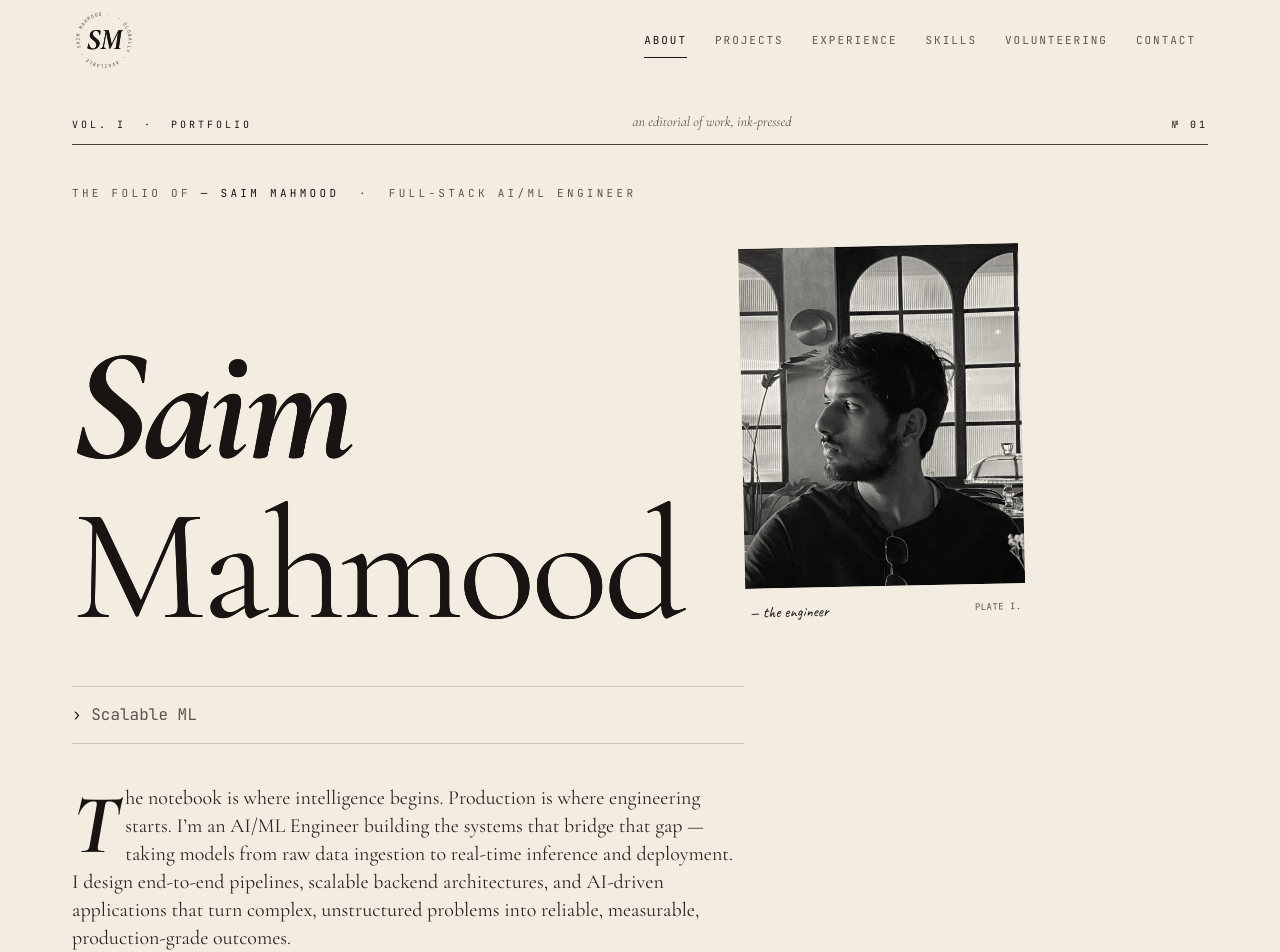
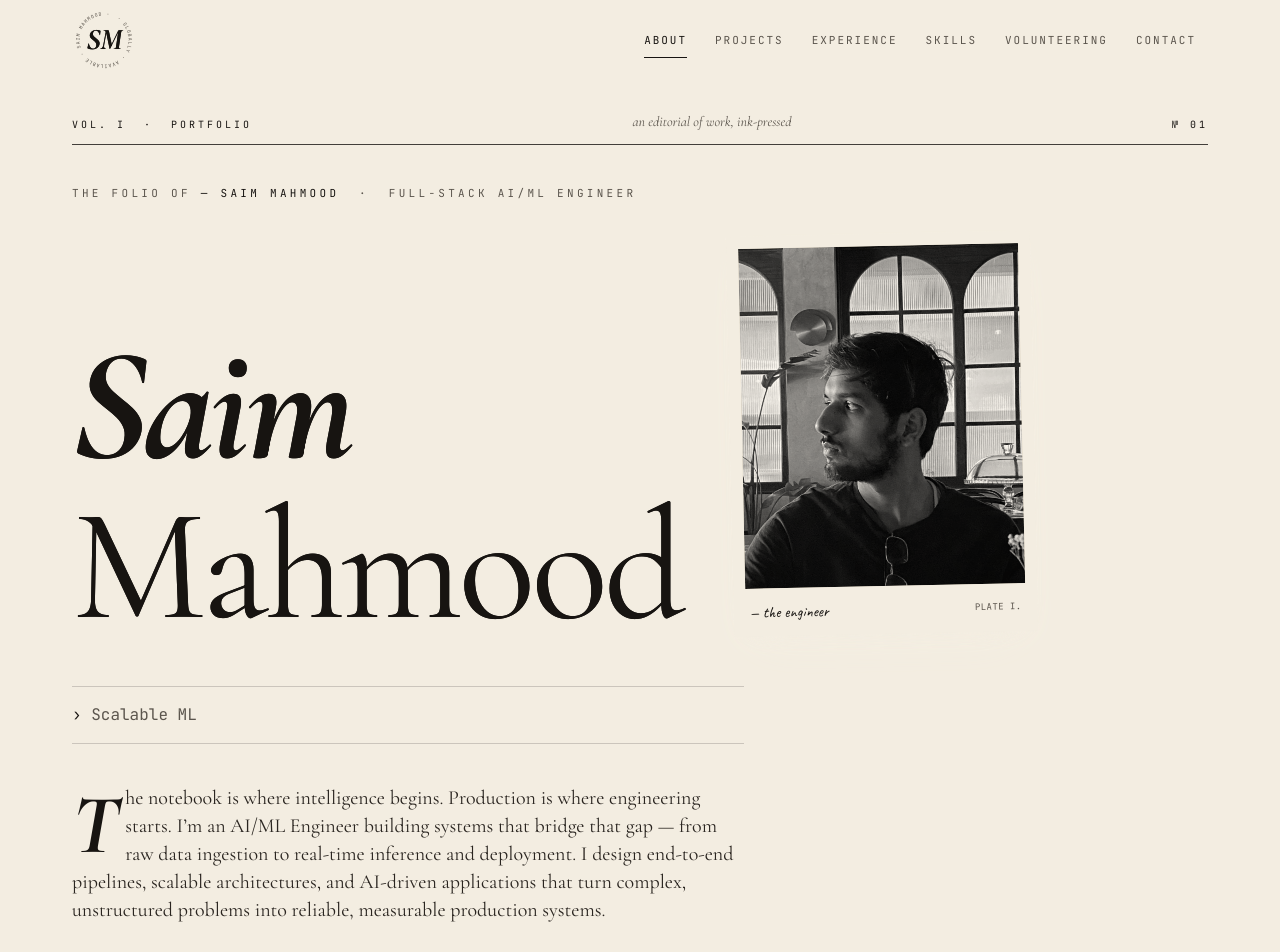
Before and after one commit to SaimMahmoodRamday/portfolio_v1, a React (Vite) app: page / in a window 1280 px wide. Shown: the top 952 px of the page. Built offline with nearby package versions, Linux system fonts and the light colour scheme.

Commit message:
modified intro - improved content of section

```diff
--- a/src/components/Hero.jsx
+++ b/src/components/Hero.jsx
@@ -144,10 +144,10 @@ export default function Hero() {
           className="font-serif text-lg md:text-xl max-w-2xl leading-[1.7] mb-12 text-ink-2 drop-cap"
         >
           The notebook is where intelligence begins. Production is where engineering starts.
-          I’m an AI/ML Engineer building the systems that bridge that gap — taking models
-          from raw data ingestion to real-time inference and deployment. I design end-to-end pipelines,
-          scalable backend architectures, and AI-driven applications that turn complex,
-          unstructured problems into reliable, measurable, production-grade outcomes.
+          I’m an AI/ML Engineer building systems that bridge that gap — from raw data ingestion
+          to real-time inference and deployment. I design end-to-end pipelines, scalable architectures,
+          and AI-driven applications that turn complex, unstructured problems into reliable,
+          measurable production systems.
         </motion.p>
 
         {/* Editorial CTAs */}
```
